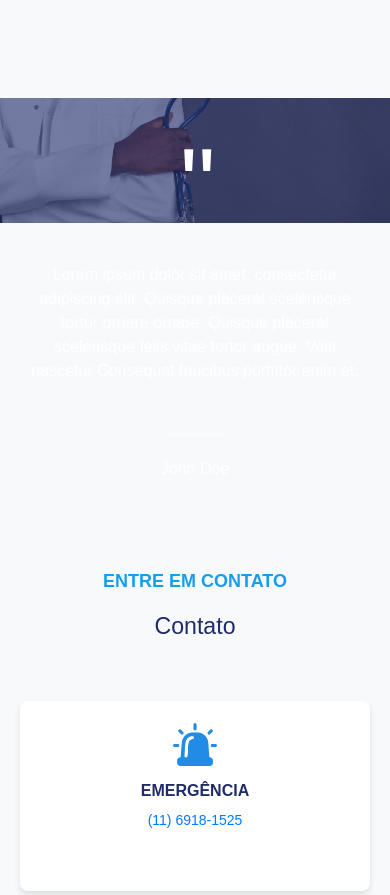
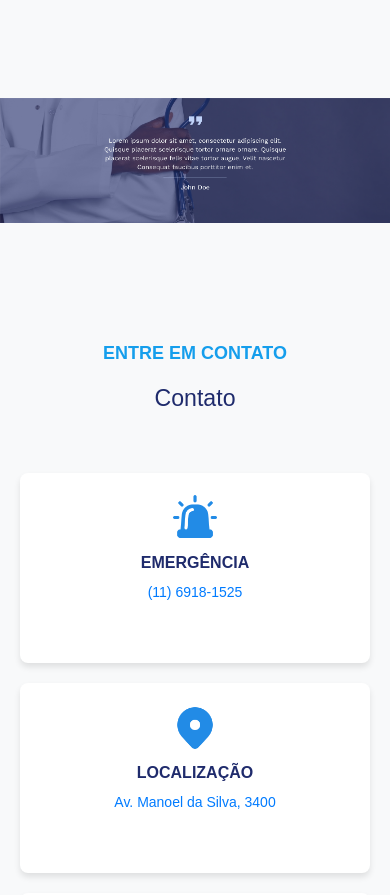
Before and after one commit to eu-afk/Saint-Michel, a React (Vite) app: page /doutores in a window 390 px wide. Shown: the part 942-1837 px from the top of the page. Built offline with nearby package versions, Linux system fonts and the light colour scheme.

Commit message:
colocando imagem banner-frase

```diff
--- a/src/components/Banner/Banner.jsx
+++ b/src/components/Banner/Banner.jsx
@@ -3,17 +3,8 @@ import './banner.css'
 function Banner() {
     return (
         <>
-            <img src="../src/img/Banner-Baixo-Sobre.png" alt="" className='Banner-Baixo-Sobre' />
-            <div className="container-text">
-                <h1 id='aspas'>"</h1>
-                <p className='texto-banner-baixo-sobre'>Lorem ipsum dolor sit amet, consectetur adipiscing elit. Quisque placerat scelerisque tortor ornare ornare. Quisque placerat scelerisque felis vitae tortor augue. Velit nascetur Consequat faucibus porttitor enim et.</p>
-                <div className="linhaTop">
-                    <hr id="linha" />
-                </div>
-                <p className='texto-banner-baixo-sobre'>John Doe</p>
-            </div>
+            <img src="../src/img/Banner-Frase.png" alt="" className='Banner-Baixo-Sobre' />
         </>
-
     )
 }
 
--- a/src/components/Banner/banner.css
+++ b/src/components/Banner/banner.css
@@ -1,60 +1,6 @@
 .Banner-Baixo-Sobre {
     width: 100%;
     margin-top: 80px;
-    margin-bottom: 100px; /* Espaço entre o banner e o footer */
+    margin-bottom: 100px;
+    /* Espaço entre o banner e o footer */
 }
-
-.texto-banner-baixo-sobre {
-    max-width: 850px;
-    margin: auto;
-    font-size: 30px;
-    text-align: center;
-    color: white;
-    padding: 20px;
-}
-
-.container-text {
-    margin-top: -603px; /* Ajustado para evitar sobreposição */
-    padding-bottom: 50px; /* Evita que o conteúdo toque o footer */
-}
-
-#linha {
-    width: 15%;
-    margin: auto;
-    border-bottom: 3px solid #ffffff;
-}
-
-.linhaTop {
-    margin-top: 30px;
-}
-
-#aspas {
-    padding: 0;
-    width: 30px;
-    margin: auto;
-    color: white;
-    font-size: 150px;
-}
-
-/* Responsividade */
-@media screen and (max-width: 768px) {
-    .texto-banner-baixo-sobre {
-        font-size: 20px;
-        width: 90%;
-    }
-
-    .container-text {
-        margin-top: -200px;
-    }
-}
-
-@media screen and (max-width: 480px) {
-    .texto-banner-baixo-sobre {
-        font-size: 16px;
-        width: 95%;
-    }
-
-    #aspas {
-        font-size: 100px;
-    }
-}
```
Also changed, not shown: src/img/Banner-Frase.png (added).
